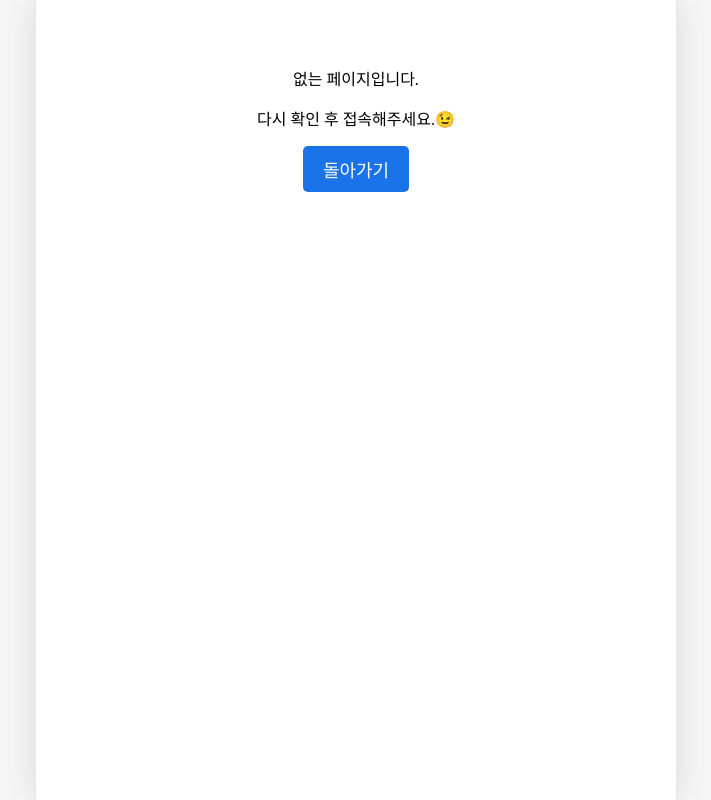
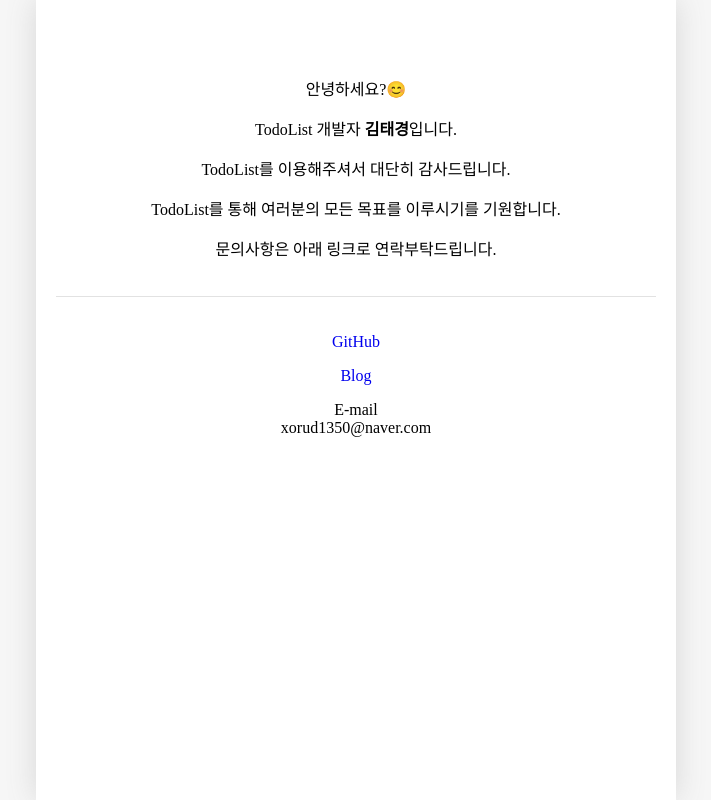
Before and after one commit to cokeworld/super-tasks, a React (Vite) app: page /info in a window 1280 px wide. Shown: the whole page, without its empty margins (284-995 px from the left). Built offline with nearby package versions, Linux system fonts and the light colour scheme.

Commit message:
create: 개발자 안내 페이지 추가

```diff
--- a/src/App.jsx
+++ b/src/App.jsx
@@ -3,8 +3,7 @@ import './App.css';
 import { Routes, Route } from 'react-router-dom';
 import Home from './pages/Home';
 import NotFound from './pages/Notfound';
-import New from './pages/New';
-import Edit from './pages/Edit';
+import DevInfo from './pages/DevInfo';
 
 const storedData = localStorage.getItem('storedTodoListData')
     ? JSON.parse(localStorage.getItem('storedTodoListData'))
@@ -51,8 +50,7 @@ function App() {
                 <TodoDispatchContext.Provider value={{ onCreate, onDelete, onUpdate }}>
                     <Routes>
                         <Route path="/" element={<Home />} />
-                        <Route path="/new" element={<New />} />
-                        <Route path="/edit/:id" element={<Edit />} />
+                        <Route path="/info" element={<DevInfo />} />
                         <Route path="*" element={<NotFound />} />
                     </Routes>
                 </TodoDispatchContext.Provider>
--- /dev/null
+++ b/src/pages/DevInfo.jsx
@@ -0,0 +1,34 @@
+const DevInfo = () => {
+    return (
+        <div style={{ padding: '40px 0px' }}>
+            <section style={{ textAlign: 'center', padding: '20px 0px', borderBottom: '1px solid rgb(226, 226, 226)' }}>
+                <p>안녕하세요?😊</p>
+                <p>
+                    TodoList 개발자 <b>김태경</b>입니다.
+                </p>
+                <p>TodoList를 이용해주셔서 대단히 감사드립니다.</p>
+                <p>TodoList를 통해 여러분의 모든 목표를 이루시기를 기원합니다.</p>
+                <p>문의사항은 아래 링크로 연락부탁드립니다.</p>
+            </section>
+            <section style={{ textAlign: 'center', padding: '20px 0px' }}>
+                <p>
+                    <a href="https://github.com/cokeworld" target="_blank" style={{ textDecoration: 'none' }}>
+                        GitHub
+                    </a>
+                </p>
+                <p>
+                    <a href="https://cokeworld.tistory.com/" target="_blank" style={{ textDecoration: 'none' }}>
+                        Blog
+                    </a>
+                </p>
+                <p>
+                    E-mail
+                    <br />
+                    xorud1350@naver.com
+                </p>
+            </section>
+        </div>
+    );
+};
+
+export default DevInfo;
--- a/src/pages/Edit.jsx
+++ /dev/null
@@ -1,5 +0,0 @@
-const Edit = () => {
-  return <div>Edit</div>
-}
-
-export default Edit;
--- a/src/pages/New.jsx
+++ /dev/null
@@ -1,5 +0,0 @@
-const New = () => {
-  return <div>New</div>
-}
-
-export default New;
```
